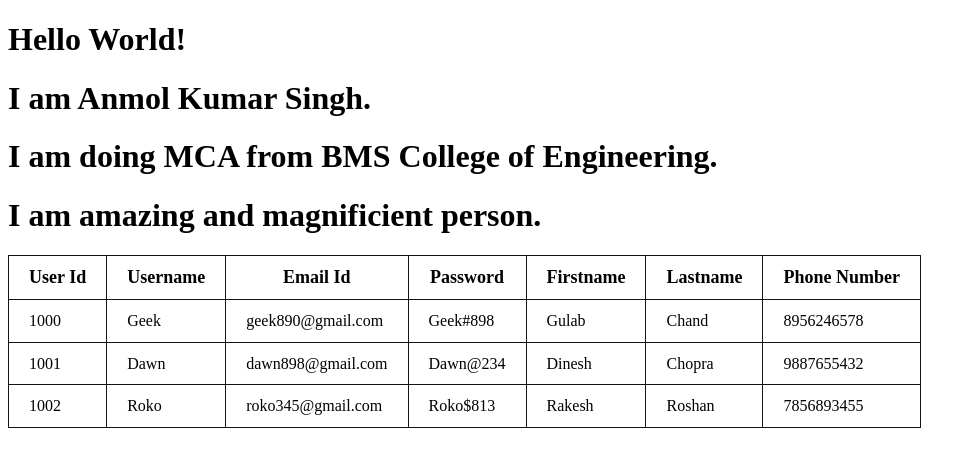
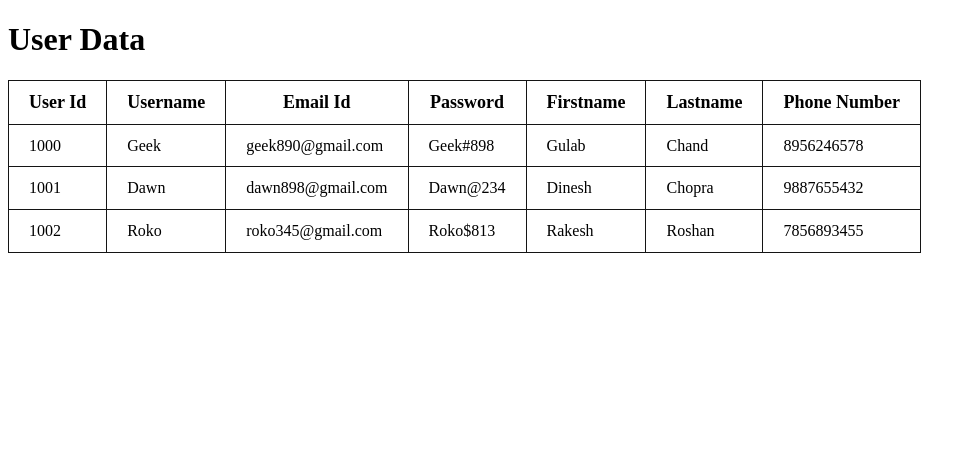
Before and after one commit to cs-geek/git-test, a website: page index.html in a window 1280 px wide. Shown: the whole page, without its empty margins (0-976 px from the left). Drawn offline with Linux system fonts and the light colour scheme.

Commit message:
Updated index.html

```diff
--- a/index.html
+++ b/index.html
@@ -8,10 +8,7 @@
 
 <body>
 
-	<h1>Hello World!</h1>
-	<h1>I am Anmol Kumar Singh.</h1>
-	<h1>I am doing MCA from BMS College of Engineering.</h1>
-	<h1>I am amazing and magnificient person.</h1>
+	<h1>User Data</h1>
 
 	<table>
 		<tr>
```
